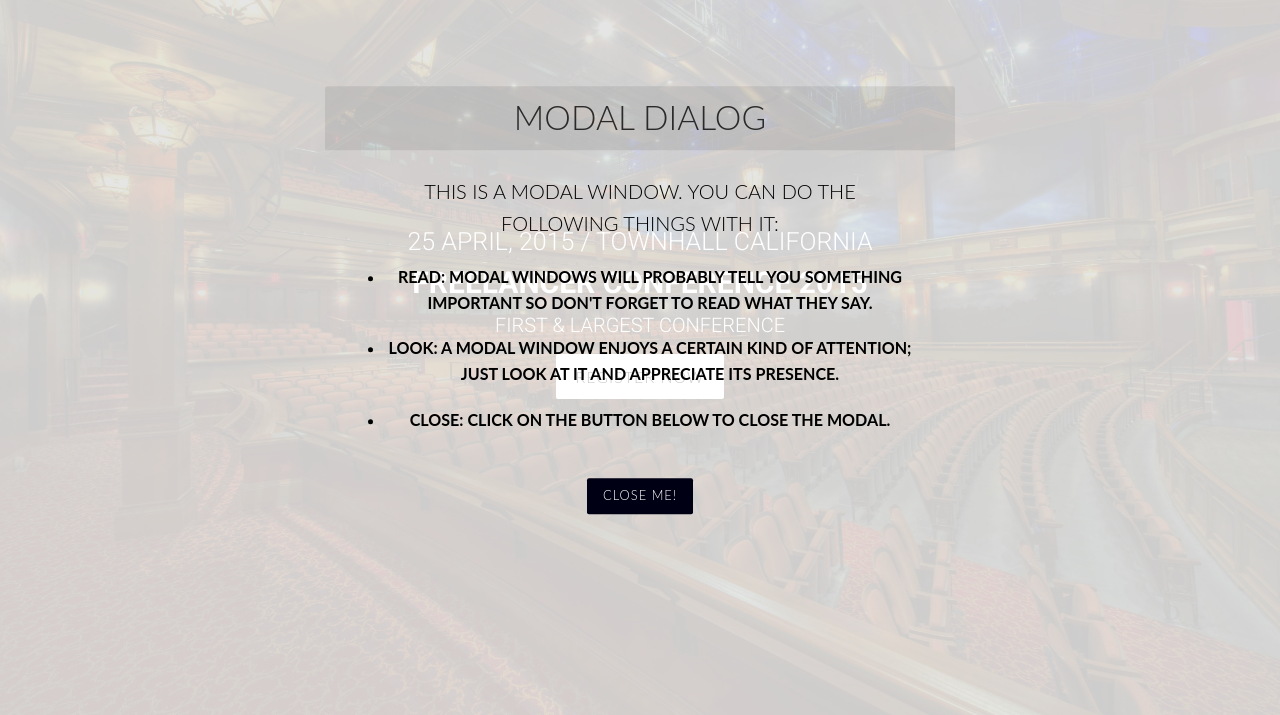
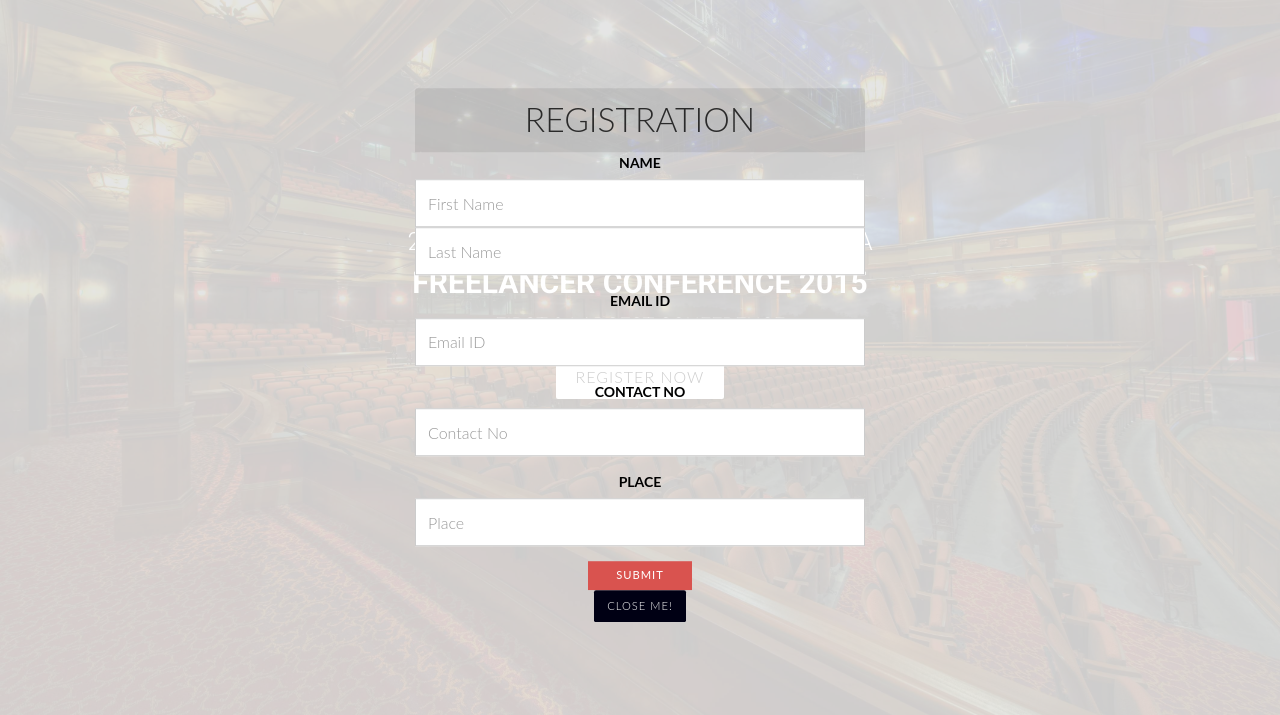
Before and after one commit to absali6693/Conference, a website: page conference/index changes.html in a window 1280 px wide. Both pictures are taken after a click on the button "REGISTER NOW". Shown: the part 85-800 px from the top of the page. Drawn offline with nearby package versions, Linux system fonts and the light colour scheme; files that its build step writes are made by us from their sources; no server answers; files whose address does not match are found by name.

Commit message:
registration modal window

```diff
--- a/conference/css/component.css
+++ b/conference/css/component.css
@@ -24,10 +24,10 @@ perspective effects (not including the modals and the overlay).
 
 .md-modal {
 	position: fixed;
-	top: 50%;
+	top: 55%;
 	left: 50%;
 	width: 50%;
-	max-width: 630px;
+	max-width: 450px;
 	min-width: 320px;
 	height: auto;
 	z-index: 2000;
@@ -89,7 +89,7 @@ perspective effects (not including the modals and the overlay).
 }
 
 .md-content > div {
-	padding: 15px 40px 30px;
+	padding: 10px 40px 30px;
 	margin: 0;
 	font-weight: 300;
 	font-size: 1.15em;
--- a/conference/index changes.html
+++ b/conference/index changes.html
@@ -19,6 +19,7 @@
         <link rel="stylesheet" type="text/css" href="css/default.css" />
         <link rel="stylesheet" type="text/css" href="css/component.css" />
         <script src="js/modernizr.custom.js"></script>
+
 </head>
 <body data-spy="scroll" data-target="#site-nav">
     <nav id="site-nav" class="navbar navbar-fixed-top navbar-custom">
@@ -73,16 +74,47 @@
 
             <div class="md-modal md-effect-18" id="modal-18">
                 <div class="md-content">
-                    <h6>Modal Dialog</h6>
-                    <div>
-                        <p>This is a modal window. You can do the following things with it:</p>
-                        <ul>
-                            <li><strong>Read:</strong> modal windows will probably tell you something important so don't forget to read what they say.</li>
-                            <li><strong>Look:</strong> a modal window enjoys a certain kind of attention; just look at it and appreciate its presence.</li>
-                            <li><strong>Close:</strong> click on the button below to close the modal.</li>
-                        </ul>
-                        <button class="md-close">Close me!</button>
-                    </div>
+                    <h6>Registration</h6>
+
+<form>
+
+       <div class="form-group">
+
+<label class="control-label">
+Name
+</label>
+<input type="text" id='first_name' name='first_name' class="form-control" placeholder="First Name" length='15'>
+<input type="text" id='last_name' name='last_name' class="form-control" placeholder="Last Name" length='15'>
+</div>
+
+<div class="form-group">
+<label class="control-label">
+Email ID
+</label>
+<input type="text" id='email_id' name='email_id' class="form-control" placeholder="Email ID" length='15'>
+</div>
+
+<div class="form-group">
+<label class="control-label">
+Contact No
+</label>
+<input type="text" id='contact_no' name='contact_no' class="form-control" placeholder="Contact No" length='15'>
+</div>
+
+<div class="form-group">
+<label class="control-label">
+Place
+</label>
+<input type="text" id='place' name='place' class="form-control" placeholder="Place" length='15'>
+</div>
+
+
+<div>
+<button type='submit' class="btn btn-sm btn-danger btn-flat" >Submit</button>
+<button class="md-close">Close Me!</button>
+</div>
+</form>
+
                 </div>
             </div>
             <div class="container1">
```
